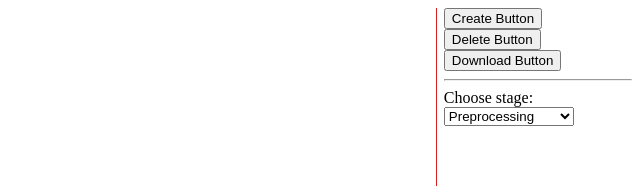
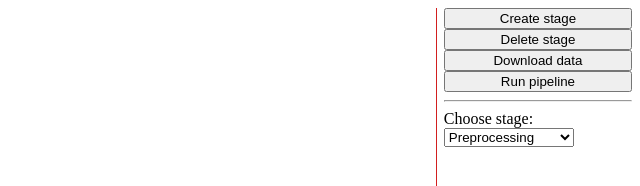
Before and after one commit to emtirikov/neuro-prototype, an Electron app: page ui/index.html in a window 800 px wide. Shown: the top 186 px of the page, without its empty margins (160-800 px from the left). Drawn offline with Linux system fonts and the light colour scheme.

Commit message:
working version

```diff
--- a/ui/download.js
+++ b/ui/download.js
@@ -5,4 +5,9 @@ const downloadOptions = document.getElementById('download-options');
 downloadButton.addEventListener('click', () => {
   const selectedOptions = Array.from(downloadOptions.selectedOptions).map(option => option.value);
   console.log('Selected options:', selectedOptions);
+
+  window.electron.runBashScript('test.sh').then(({ stdout, stderr }) => {
+    console.log(`stdout: ${stdout}`);
+    console.error(`stderr: ${stderr}`);
+  });
 });
--- a/ui/index.html
+++ b/ui/index.html
@@ -7,9 +7,10 @@
     <div id="first-part"></div>
     <div id="second-part">
       <div id="second-part-1">
-        <button id="create-button">Create Button</button>
-        <button id="delete-button">Delete Button</button>
-        <button id="download-button">Download Button</button>
+        <button id="create-button">Create stage</button>
+        <button id="delete-button">Delete stage</button>
+        <button id="download-button">Download data</button>
+        <button id="run-button">Run pipeline</button>
       </div>
       <hr>
       <div id="second-part-2">
--- a/ui/preload.js
+++ b/ui/preload.js
@@ -5,6 +5,7 @@ contextBridge.exposeInMainWorld(
   'electron',
   {
     send: (channel, data) => ipcRenderer.send(channel, data),
-    on: (channel, func) => ipcRenderer.on(channel, (event, ...args) => func(...args))
+    on: (channel, func) => ipcRenderer.on(channel, (event, ...args) => func(...args)),
+    runBashScript: (scriptPath) => ipcRenderer.invoke('runBashScript', scriptPath)
   }
 );
--- a/ui/renderer.js
+++ b/ui/renderer.js
@@ -129,7 +129,7 @@ function makeDraggable(element) {
         stageSelection.value = element.dataset.stage;
         methodSelection.value = element.dataset.method;
       }
-        lastClickedDraggableButton = element;
+      lastClickedDraggableButton = element;
     }
 
   });
@@ -189,6 +189,7 @@ async function generateDropDownOptions(selectedStage) {
     // let stageContent = document.getElementById('stage-content');
     stageContent.innerHTML = '';
     let methodSelection = document.createElement('select');
+    methodSelection.id = "method-selection";
     createMethodParamsInput(methodSelection, data);
     stageContent.appendChild(methodSelection);
     let methodParamsDiv = document.createElement('div');
--- a/ui/styles.css
+++ b/ui/styles.css
@@ -18,6 +18,11 @@
   height: 50%;
 }
 
+#second-part-1 {
+  display: flex;
+  flex-direction: column;
+}
+
 .collapsed {
   height: 0 !important;
 }
```
Also changed, not shown: ui/main.js (+11 -0 lines).
